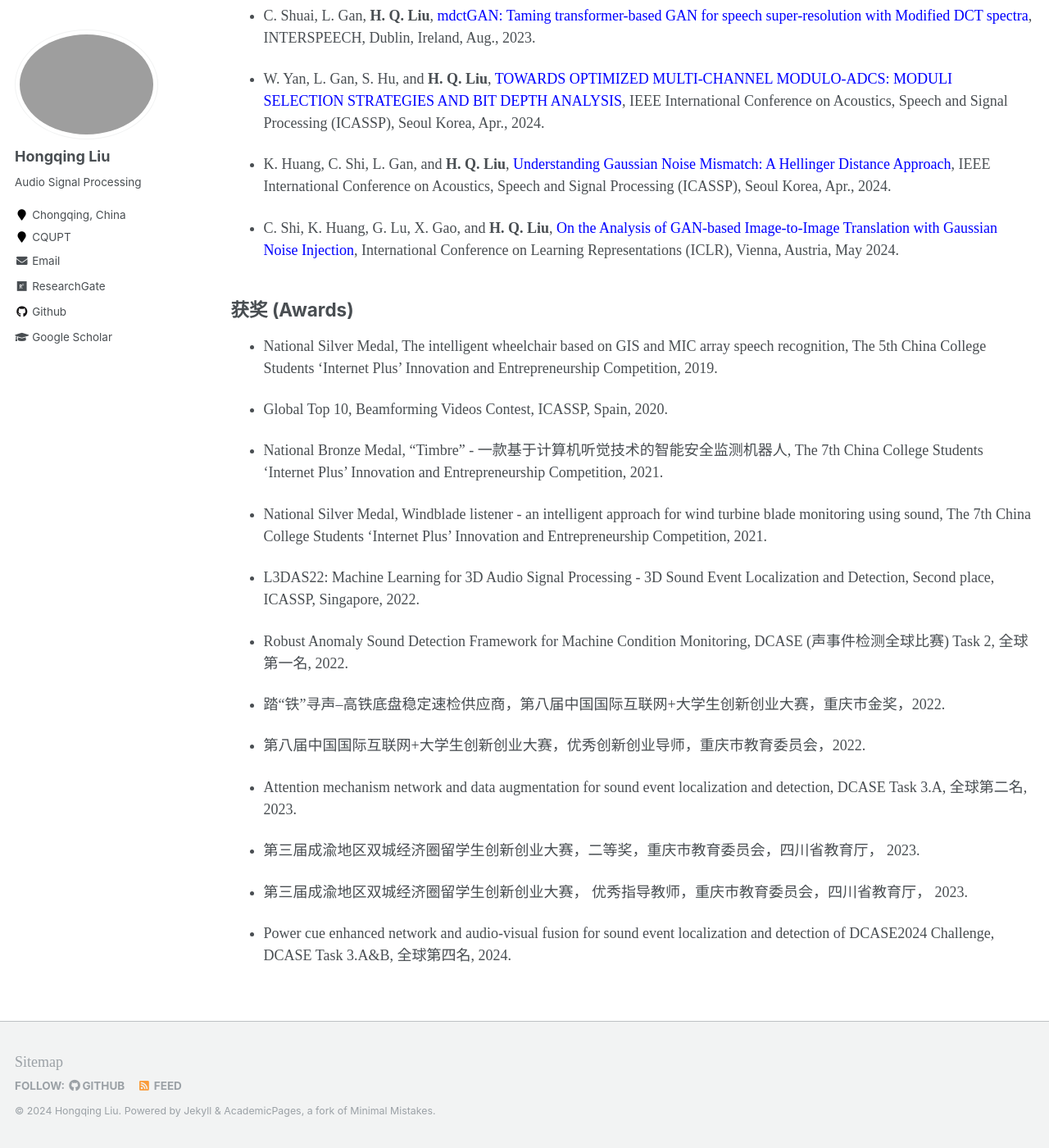
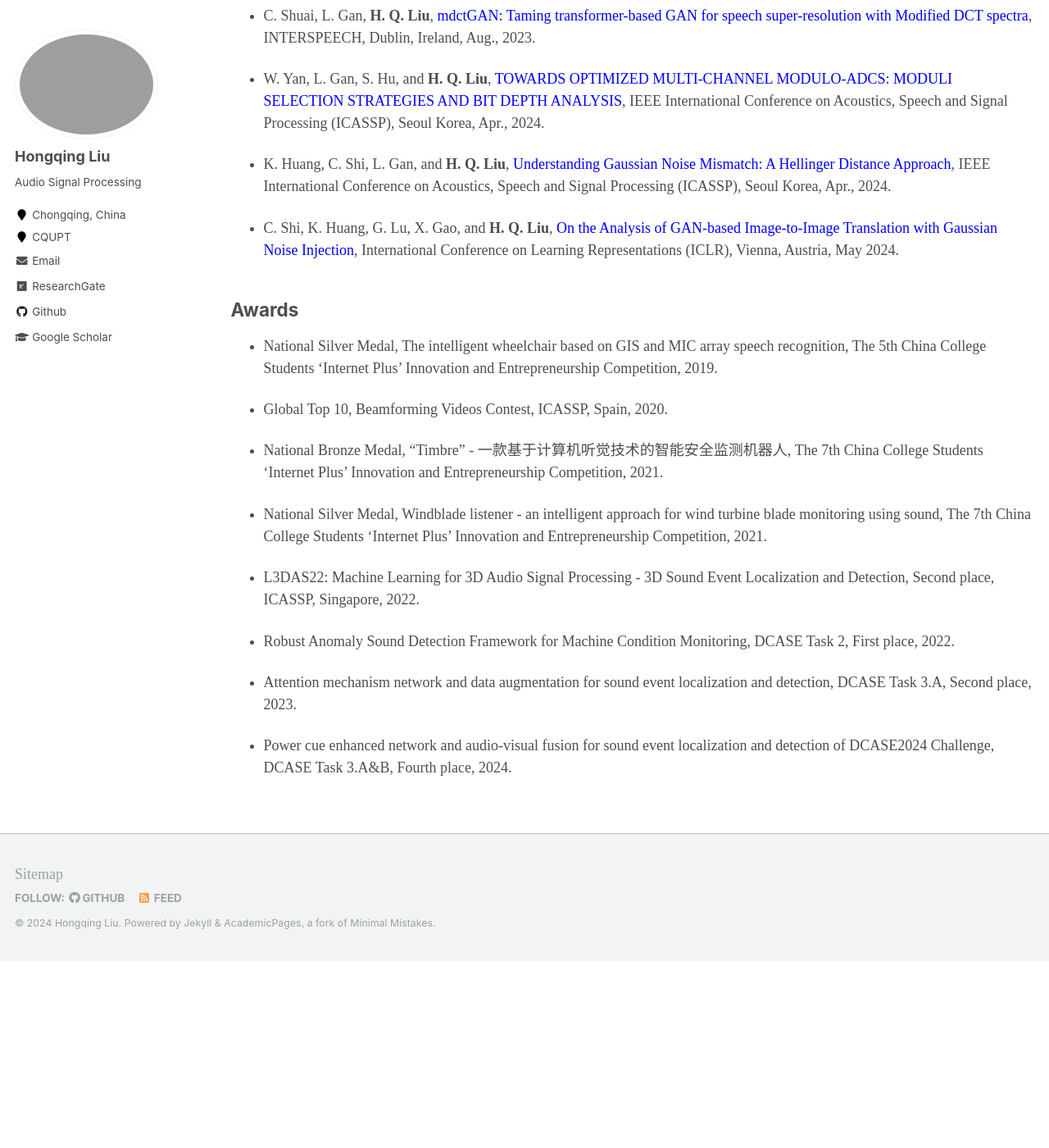
Before and after one commit to hong-qing-liu/english-hong-qing-liu.github.io, a Jekyll site: the page built from _pages/publications.md, in a window 1280 px wide and 1400 px high, scrolled down 2124 px. Shown: the whole window at 82% size. Built offline with Jekyll 4.4.1, drawn with Linux system fonts in a browser that asks for light colours; after the commit the page ends 3296 px from its top, so only the background shows below that; some of the changed text lies outside the part shown.

Commit message:
Update publications.md

```diff
--- a/_pages/publications.md
+++ b/_pages/publications.md
@@ -29,7 +29,7 @@ author_profile: true
 
 - Y.Liu, B. Jiang, <strong>H. Q. Liu</strong> Y. Zhao, F. Xiong, and Y. Zhou, <span style="color: blue;">A Novel Earprint: Stimulus-Frequency Otoacoustic Emission for Biometric Recognition</span>, IEEE Transactions on Information Forensics & Security, vol. 18, pp. 5484-5494, 2023.
 
-### 会议 (Conference)
+### Conference
 - Z. Luo and <strong>H. Q. Liu</strong>, <span style="color: blue;">Robust Hybrid Transceiver Designs for Millimeter Wave AF Cooperative Systems</span>, VTC-fall, Honolulu, USA, Sept. 2019.
 
 - X. Zhang, <strong>H. Q. Liu</strong>, Z. Luo and Y. Zhou, <span style="color: blue;">Joint Image Deblur and Poisson Denoising based on Adaptive Dictionary Learning</span>, IEEE International Workshop on Signal Processing Systems (SiPS), Nanjing, China, Oct. 2019.
@@ -60,7 +60,7 @@ author_profile: true
 
 - C. Shi, K. Huang, G. Lu, X. Gao, and <strong>H. Q. Liu</strong>, <span style="color: blue;">On the Analysis of GAN-based Image-to-Image Translation with Gaussian Noise Injection</span>, International Conference on Learning Representations (ICLR), Vienna, Austria, May 2024.
 
-## 获奖 (Awards)
+## Awards
 - National Silver Medal, The intelligent wheelchair based on GIS and MIC array speech recognition, The 5th China College Students 'Internet Plus' Innovation and Entrepreneurship Competition, 2019.
 
 - Global Top 10, Beamforming Videos Contest, ICASSP, Spain, 2020.
@@ -71,16 +71,8 @@ author_profile: true
 
 - L3DAS22: Machine Learning for 3D Audio Signal Processing - 3D Sound Event Localization and Detection, Second place, ICASSP, Singapore, 2022.
 
-- Robust Anomaly Sound Detection Framework for Machine Condition Monitoring, DCASE (声事件检测全球比赛) Task 2, 全球第一名, 2022.
+- Robust Anomaly Sound Detection Framework for Machine Condition Monitoring, DCASE Task 2, First place, 2022.
 
-- 踏“铁”寻声--高铁底盘稳定速检供应商，第八届中国国际互联网+大学生创新创业大赛，重庆市金奖，2022.
+- Attention mechanism network and data augmentation for sound event localization and detection, DCASE Task 3.A, Second place, 2023.
 
-- 第八届中国国际互联网+大学生创新创业大赛，优秀创新创业导师，重庆市教育委员会，2022.
-
-- Attention mechanism network and data augmentation for sound event localization and detection, DCASE Task 3.A, 全球第二名, 2023.
-
-- 第三届成渝地区双城经济圈留学生创新创业大赛，二等奖，重庆市教育委员会，四川省教育厅， 2023.
-
-- 第三届成渝地区双城经济圈留学生创新创业大赛， 优秀指导教师，重庆市教育委员会，四川省教育厅， 2023.
-
-- Power cue enhanced network and audio-visual fusion for sound event localization and detection of DCASE2024 Challenge, DCASE Task 3.A&B, 全球第四名, 2024.
+- Power cue enhanced network and audio-visual fusion for sound event localization and detection of DCASE2024 Challenge, DCASE Task 3.A&B, Fourth place, 2024.
```
Also changed, not shown: other parts of _pages/publications.md (+2 -2 lines).
